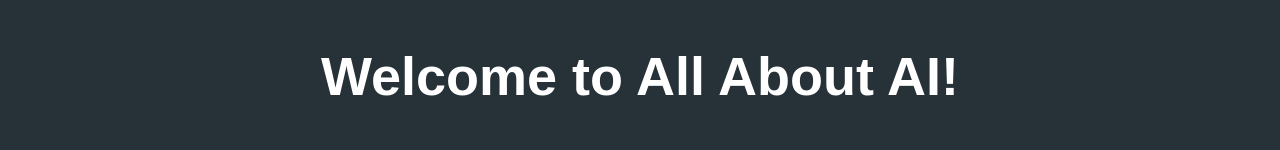
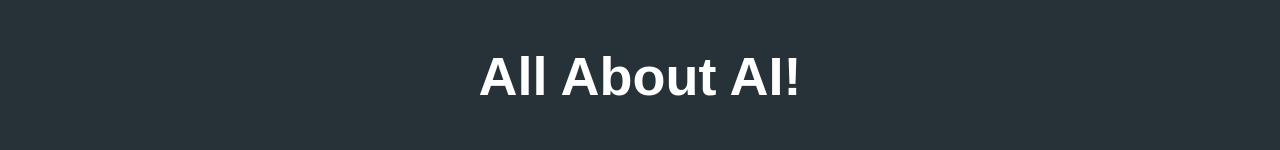
Before and after one commit to BuQQzz/BuQQzz.github.io, a plain HTML site: page index.html in a window 1280 px wide. Shown: the top 150 px of the page. Drawn offline with Linux system fonts and the light colour scheme.

Commit message:
Update index.html

```diff
--- a/index.html
+++ b/index.html
@@ -16,7 +16,7 @@ body {
 
 <section>
 
-<h1 style="font-size: 3em;">Welcome to All About AI!</h1>
+<h1 style="font-size: 3em;">All About AI!</h1>
 
 <img src="ai.png" alt="AI" style="width: 40%;">
 
```
